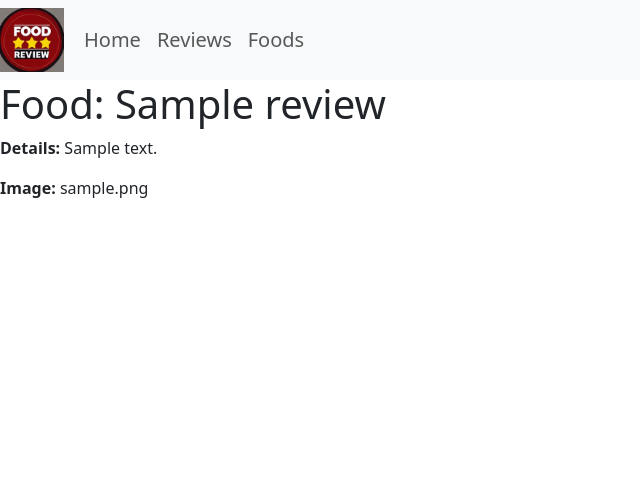
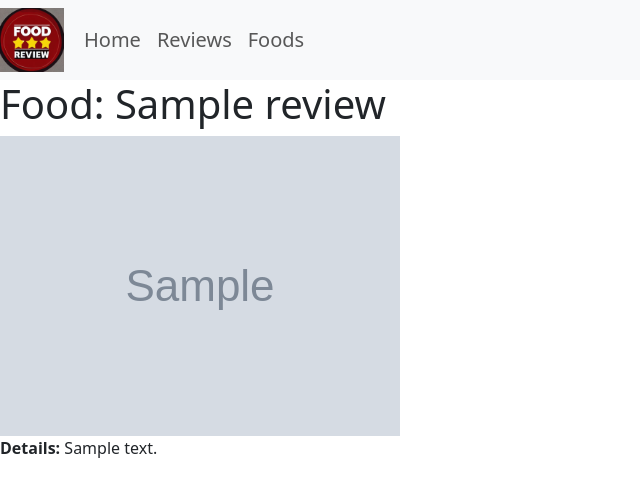
Before and after one commit to kscall/cs3300-exploration, a Django app: page /review/1 in a window 1280 px wide. Shown: the top 497 px of the page, without its empty margins (0-640 px from the left). Run offline with Django 4.2, Linux system fonts and the light colour scheme; tables that the repository leaves empty hold one stand-in row (values such as "Sample post"); grey boxes marked "Sample" are stand-in pictures; some libraries are stand-ins or nearby versions.

Commit message:
Ímages finally display!

```diff
--- a/food_app/models.py
+++ b/food_app/models.py
@@ -8,7 +8,7 @@ class Review(models.Model):
 
     name = models.CharField("Food", max_length=200)
     details = models.TextField(max_length=200)
-    image = models.ImageField(blank=True)
+    image = models.ImageField(blank=True, upload_to="media/")
 
     #Define default String to return the name for representing the Model object."
     def __str__(self):
--- a/food_app/templates/food_app/review_detail.html
+++ b/food_app/templates/food_app/review_detail.html
@@ -1,11 +1,13 @@
 {% extends 'food_app/base_template.html' %}
-
+{% load static %}
 
 {% block content %}
     <h1>Food: {{ review.name }}</h1>
 
+    {% if review.image %}
+    <img src="{{ review.image.url }}" alt="Food Image">
+    {% endif %}
+
     <p><strong>Details:</strong> {{ review.details }}</p>
-    <p><strong>Image:</strong> {{ review.image }}</p>
-
 
 {% endblock %}
--- a/food_app/urls.py
+++ b/food_app/urls.py
@@ -12,4 +12,5 @@ urlpatterns = [
 
     path('reviews/', views.ReviewListView.as_view(), name= 'reviews'),
     path('review/<int:pk>', views.ReviewDetailView.as_view(), name='review-detail'),
+
 ]
--- a/food_project/settings.py
+++ b/food_project/settings.py
@@ -18,6 +18,7 @@ BASE_DIR = Path(__file__).resolve().parent.parent
 # Define the media root and URL
 MEDIA_URL = '/media/'
 MEDIA_ROOT = os.path.join(BASE_DIR, 'media')
+
 
 # Quick-start development settings - unsuitable for production
 # See https://docs.djangoproject.com/en/4.2/howto/deployment/checklist/
--- a/food_project/urls.py
+++ b/food_project/urls.py
@@ -16,9 +16,14 @@ Including another URLconf
 """
 from django.contrib import admin
 from django.urls import path, include
+from django.conf import settings
+from django.conf.urls.static import static
 
 urlpatterns = [
     path('admin/', admin.site.urls),
     #connect path to portfolio_app urls
     path('', include('food_app.urls')),
 ]
+
+if settings.DEBUG:
+    urlpatterns += static(settings.MEDIA_URL, document_root=settings.MEDIA_ROOT)
```
Also changed, not shown: media/borger.jfif (added).
